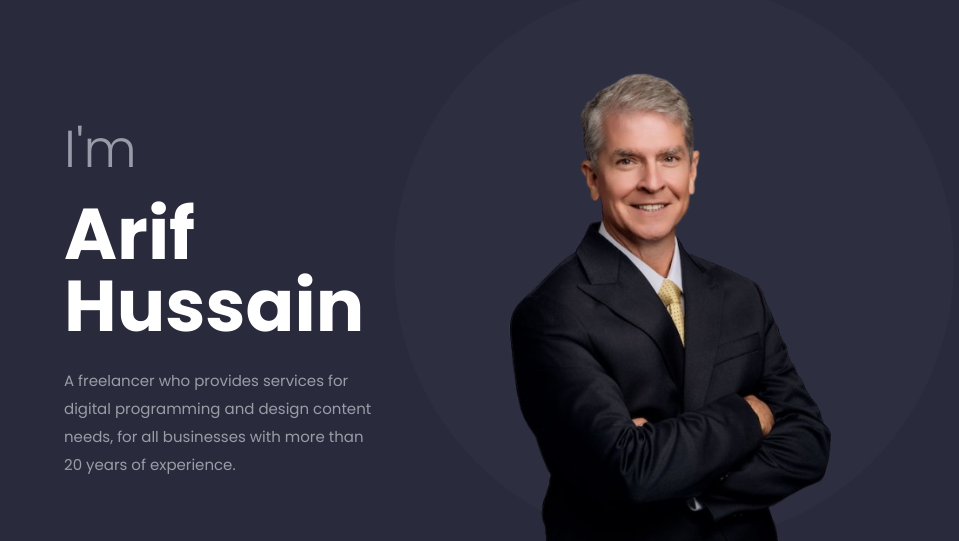
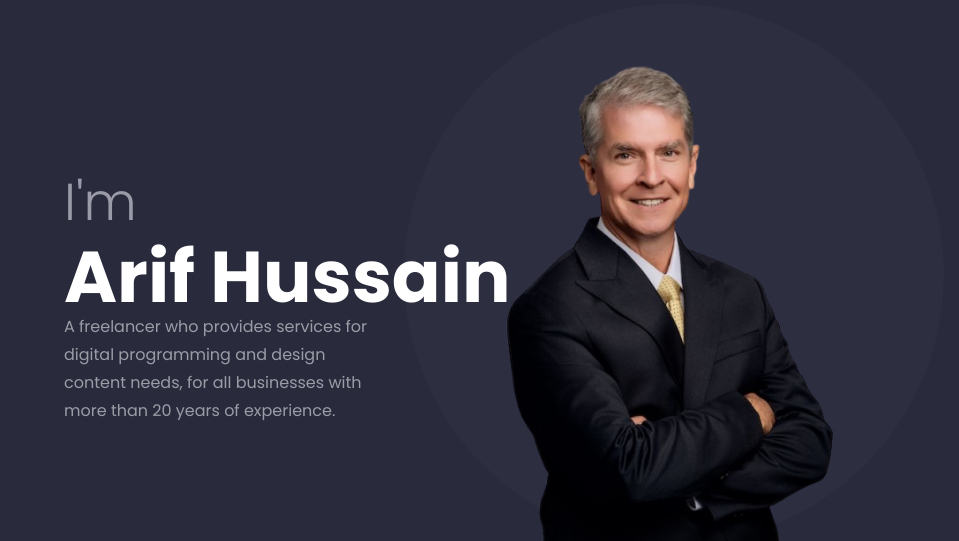
Before and after one commit to Arif-Hashim/Assignment-04, a plain HTML site: page index.html in a window 1280 px wide. Shown: the part 126-667 px from the top of the page, 0-959 px from the left. Drawn offline with Linux system fonts and the light colour scheme.

Commit message:
Complete

```diff
--- a/style.css
+++ b/style.css
@@ -107,15 +107,16 @@ body{
 ========================== */
 
 .hero{
-    width:90%;
-    max-width:1300px;
-    margin:auto;
-    min-height:85vh;
+    position: relative;
+    width: 90%;
+    max-width: 1200px;
+    margin: auto;
+    min-height: 85vh;
 
-    display:grid;
-    grid-template-columns:1fr 1fr 1fr;
-    align-items:center;
-    gap:40px;
+    display: grid;
+    grid-template-columns: 1fr 1fr 1fr;
+    align-items: center;
+    gap: 40px;
 }
 
 /* LEFT */
@@ -123,28 +124,36 @@ h4{
     color: #9A9AA8;
 }
 
+.hero-left{
+    position: relative;
+}
+
 .hero-left h3{
+    color:#9A9AA8;
     font-size:52px;
-    color:#9A9AA8;
     font-weight:300;
-    margin-bottom:10px;
+    position:relative;
+    z-index:3;
 }
 
 .hero-left h1{
-
+    color:#fff;
     font-size:72px;
     line-height:1;
-    color:#ffffff;
-    font-weight:700;
-    margin-bottom:25px;
+    position:relative;
+
+    z-index:1;
+
+    margin-right:-160px;
 }
 
 .hero-left p{
-
     width:320px;
     color:#9C9CA7;
     line-height:28px;
-    font-size:15px;
+
+    position:relative;
+    z-index:3;
 }
 
 /* ================= IMAGE ================= */
@@ -159,18 +168,14 @@ h4{
     margin: auto;
 }
 
-/* Main Circle */
-
-
-
 /* Large faded shadow */
 
 .hero-image::after{
     content: "";
     position: absolute;
 
-    width: 560px;
-    height: 560px;
+    width: 540px;
+    height: 540px;
 
     border-radius: 50%;
 
@@ -181,7 +186,7 @@ h4{
 
 .hero-image img{
     position: relative;
-    width: 355px;
+    width: 360px;
     z-index: 2;
 }
 
```
